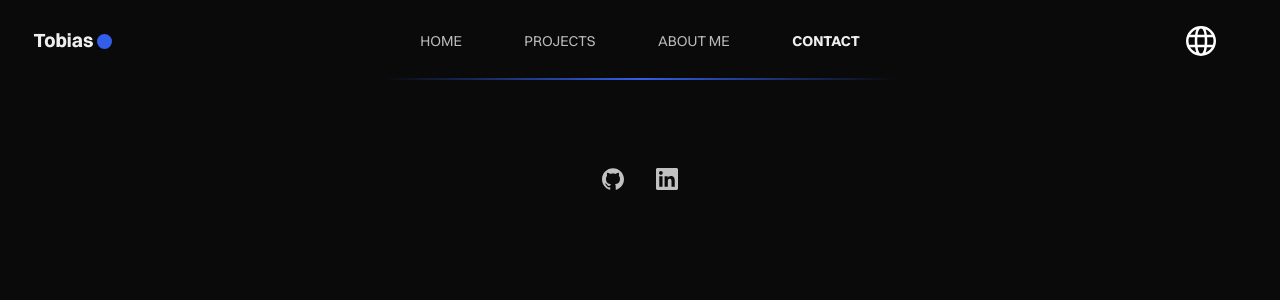
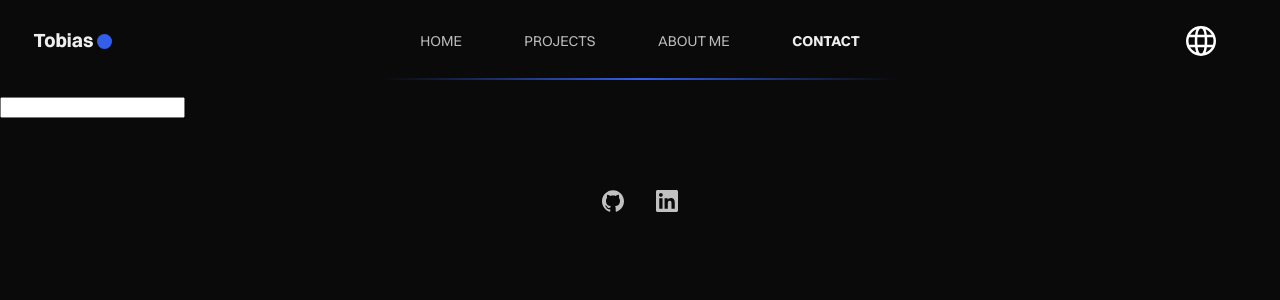
Before and after one commit to TobiasAagaard/portfolio, a React (Vite) app in the folder Frontend/: page /Contact in a window 1280 px wide. Shown: the top 300 px of the page. Built offline with nearby package versions, Linux system fonts and the light colour scheme.

Commit message:
form init contact

```diff
--- a/Frontend/src/Pages/Contact/Contact.tsx
+++ b/Frontend/src/Pages/Contact/Contact.tsx
@@ -1,4 +1,9 @@
+
 
 export const Contact: React.FC = () => {
-    return null
+    return (
+        <form>
+            <input type="text" />
+        </form>
+    )
 }
```
